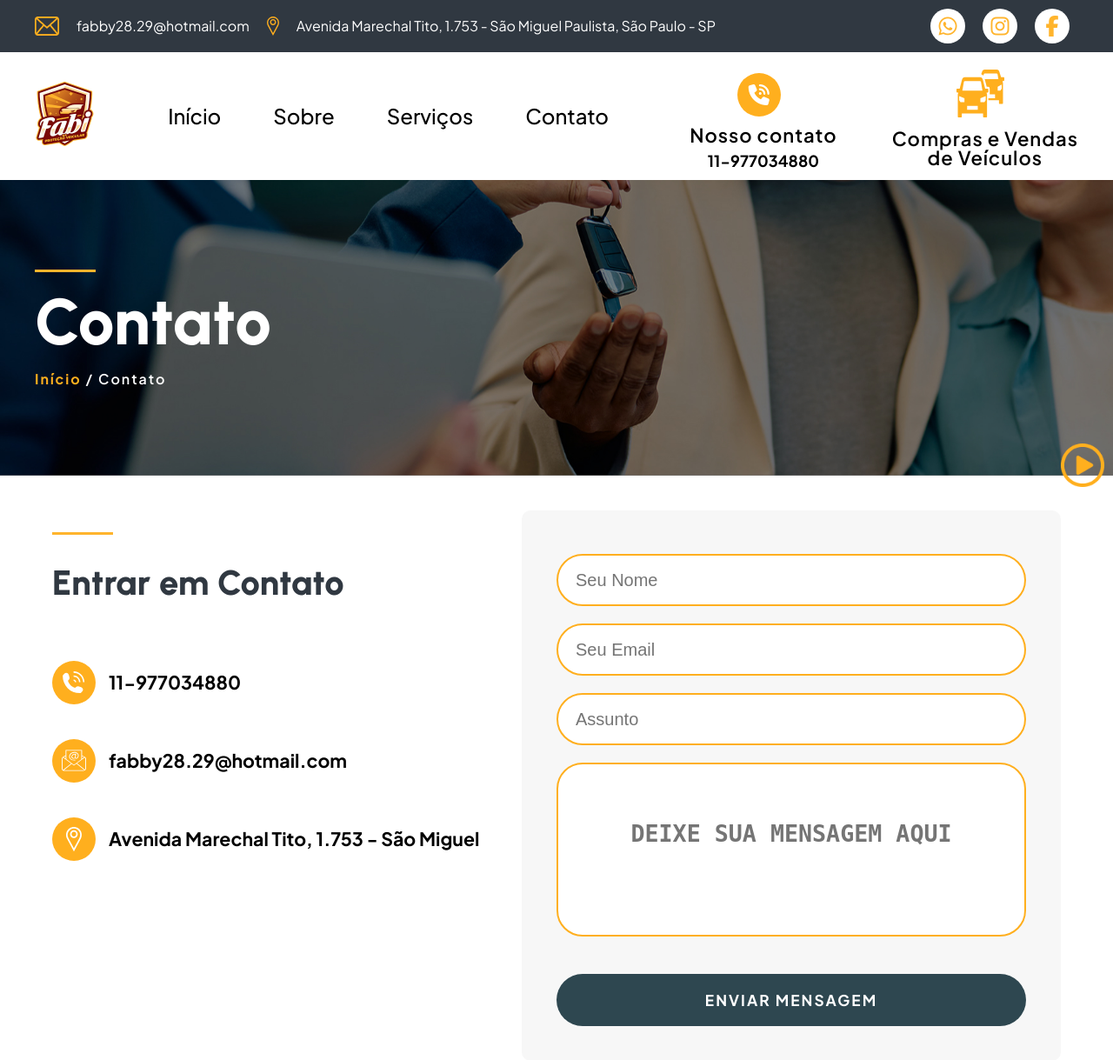
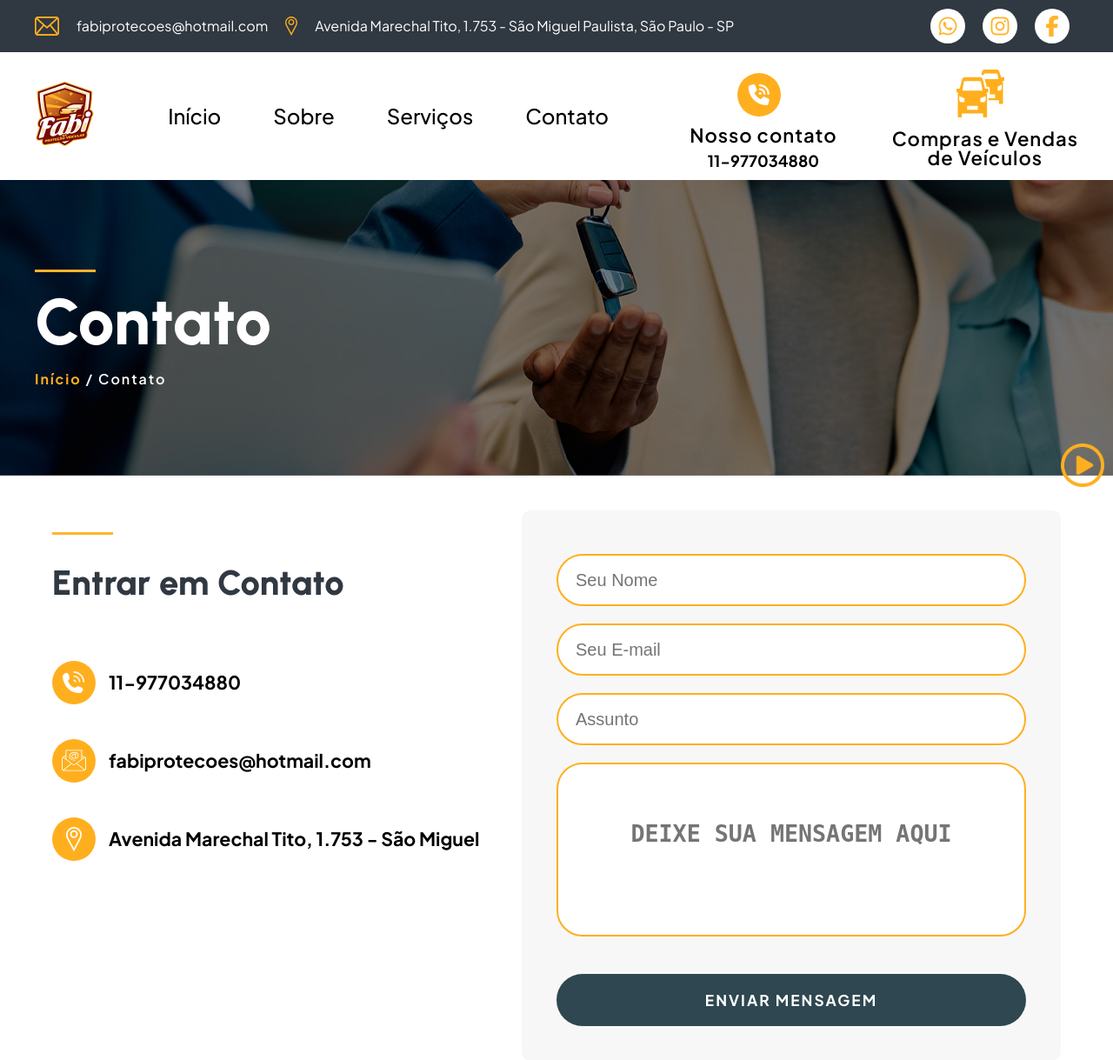
Before and after one commit to Alexqwe21/fabiana_protecoes, a PHP site: page /contato.html in a window 1280 px wide. Shown: the top 1219 px of the page at 87% size. Run offline with PHP 8.4, Linux system fonts and the light colour scheme; some libraries are stand-ins or nearby versions.

Commit message:
todas as alteraçoes pertinente a mim feitas

```diff
--- a/contato.html
+++ b/contato.html
@@ -45,7 +45,7 @@
             <article class="site">
                 <div class="email-localizacao">
                     <img src="img/email.png" alt="Email">
-                    <p>fabby28.29@hotmail.com</p>
+                    <p>fabiprotecoes@hotmail.com</p>
 
                     <a href="https://maps.app.goo.gl/WmrYq4VvJoHQmjTW9" class="lz" target="_blank"> <img
                             src="img/localizacao.svg" alt="Localização">
@@ -153,7 +153,7 @@
                         </div>
                         <div>
                             <img src="img/contato-email.svg" alt="img">
-                            <p> fabby28.29@hotmail.com
+                            <p> fabiprotecoes@hotmail.com
                             </p>
                         </div>
                         <div>
@@ -163,25 +163,27 @@
                     </div>
 
                     <div class="formulario">
-                        <form action="https://formspree.io/f/mwpknwnl" method="post">
+                        <form action="https://formsubmit.co/fabiprotecoes@hotmail.com" method="post">
+                            <input type="hidden" name="_subject" value="Nova mensagem enviada pelo formulário">
+                            <input type="hidden" name="_captcha" value="false">
+                            <input type="hidden" name="_autoresponse" value="Obrigado! Recebemos sua mensagem e entraremos em contato em breve.">
+
                             <div class="form-group">
-                                <input type="text" id="nome" name="nome" placeholder="Seu Nome" required>
+                                <input type="text" id="nome" name="Nome" placeholder="Seu Nome" required>
                             </div>
                             <div class="form-group">
-                                <input type="email" id="email" name="email" placeholder="Seu Email" required>
+                                <input type="email" id="email" name="E-mail" placeholder="Seu E-mail" required>
                             </div>
                             <div class="form-group">
-                                <input type="text" id="assunto" name="assunto" placeholder="Assunto" required>
+                                <input type="text" id="assunto" name="Assunto" placeholder="Assunto" required>
                             </div>
+                            <div class="form-group">
+                                <textarea id="mensagem" name="Mensagem" placeholder="Deixe sua mensagem aqui" required></textarea>
+                            </div>
+                            <button type="submit" class="btn01">Enviar mensagem</button>
+                        </form>
 
-                            <div class="form-group">
-                                <textarea id="mensagem" name="mensagem" placeholder="Deixe sua mensagem aqui"
-                                    required></textarea>
-                            </div>
-                            <button class="btn01" type="submit">
-                                Enviar mensagem
-                            </button>
-                        </form>
+
                     </div>
 
 
@@ -223,7 +225,7 @@
 
                     <ul>
                         <li><i class="fa-solid fa-phone-volume"></i>11-977034880</li>
-                        <li><i class="fa-regular fa-envelope"></i>fabby28.29@hotmail.com</li>
+                        <li><i class="fa-regular fa-envelope"></i>fabiprotecoes@hotmail.com</li>
                         <li><i class="fa-solid fa-location-dot"></i> <a href="https://maps.app.goo.gl/WmrYq4VvJoHQmjTW9"
                                 class="lz" target="_blank">
                                 Avenida Marechal Tito, 1.753 - São Miguel Paulista, São Paulo - SP</li>
--- a/css/style.css
+++ b/css/style.css
@@ -1169,6 +1169,12 @@ color:var(--cor0);
 
 @media (max-width: 480px) {
 
+    header .lz{
+        flex-flow: column wrap;
+        text-align: center;
+    }
+
+
     .protecao, .cobertura{
         width: 80%;
     }
@@ -1206,7 +1212,7 @@ align-items: center;
     .banner {
 
         justify-content: start;
-        height: 1000px;
+        height: 1030px;
 
 
     }
@@ -1512,6 +1518,11 @@ align-items: center;
     }
 
 
+    .contato .site .formulario button{
+        height: 50px !important;
+        font-size: 10pt !important;
+    }
+
 
 }
 
--- a/index.html
+++ b/index.html
@@ -40,8 +40,8 @@
             <article class="site">
                 <div class="email-localizacao">
                     <img src="img/email.png" alt="Email">
-                    <p>fabby28.29@hotmail.com</p>
-
+                    <p>fabiprotecoes@hotmail.com</p>
+<!-- protecoes123 : SENHA -->
                     <a href="https://maps.app.goo.gl/WmrYq4VvJoHQmjTW9" class="lz" target="_blank"> <img
                             src="img/localizacao.svg" alt="Localização">
                         <p>Avenida Marechal Tito, 1.753 - São Miguel Paulista, São Paulo - SP</p>
--- a/servicos.html
+++ b/servicos.html
@@ -36,7 +36,7 @@
             <article class="site">
                 <div class="email-localizacao">
                     <img src="img/email.png" alt="Email">
-                    <p>fabby28.29@hotmail.com</p>
+                    <p>fabiprotecoes@hotmail.com</p>
 
                     <a href="https://maps.app.goo.gl/WmrYq4VvJoHQmjTW9" class="lz" target="_blank"> <img
                             src="img/localizacao.svg" alt="Localização">
@@ -302,7 +302,7 @@
 
                     <ul>
                         <li><i class="fa-solid fa-phone-volume"></i>11-977034880</li>
-                        <li><i class="fa-regular fa-envelope"></i>fabby28.29@hotmail.com</li>
+                        <li><i class="fa-regular fa-envelope"></i>fabiprotecoes@hotmail.com</li>
                         <li><i class="fa-solid fa-location-dot"></i> <a href="https://maps.app.goo.gl/WmrYq4VvJoHQmjTW9"
                                 class="lz" target="_blank">
                                 Avenida Marechal Tito, 1.753 - São Miguel Paulista, São Paulo - SP</li>
--- a/sobre.html
+++ b/sobre.html
@@ -41,7 +41,7 @@
             <article class="site">
                 <div class="email-localizacao">
                     <img src="img/email.png" alt="Email">
-                    <p>fabby28.29@hotmail.com</p>
+                    <p>fabiprotecoes@hotmail.com</p>
 
                     <a href="https://maps.app.goo.gl/WmrYq4VvJoHQmjTW9" class="lz" target="_blank"> <img
                             src="img/localizacao.svg" alt="Localização">
@@ -225,7 +225,7 @@
 
                     <ul>
                         <li><i class="fa-solid fa-phone-volume"></i>11-977034880</li>
-                        <li><i class="fa-regular fa-envelope"></i>fabby28.29@hotmail.com</li>
+                        <li><i class="fa-regular fa-envelope"></i>fabiprotecoes@hotmail.com</li>
                         <li><i class="fa-solid fa-location-dot"></i> <a href="https://maps.app.goo.gl/WmrYq4VvJoHQmjTW9"
                                 class="lz" target="_blank">
                                 Avenida Marechal Tito, 1.753 - São Miguel Paulista, São Paulo - SP</li>
```
